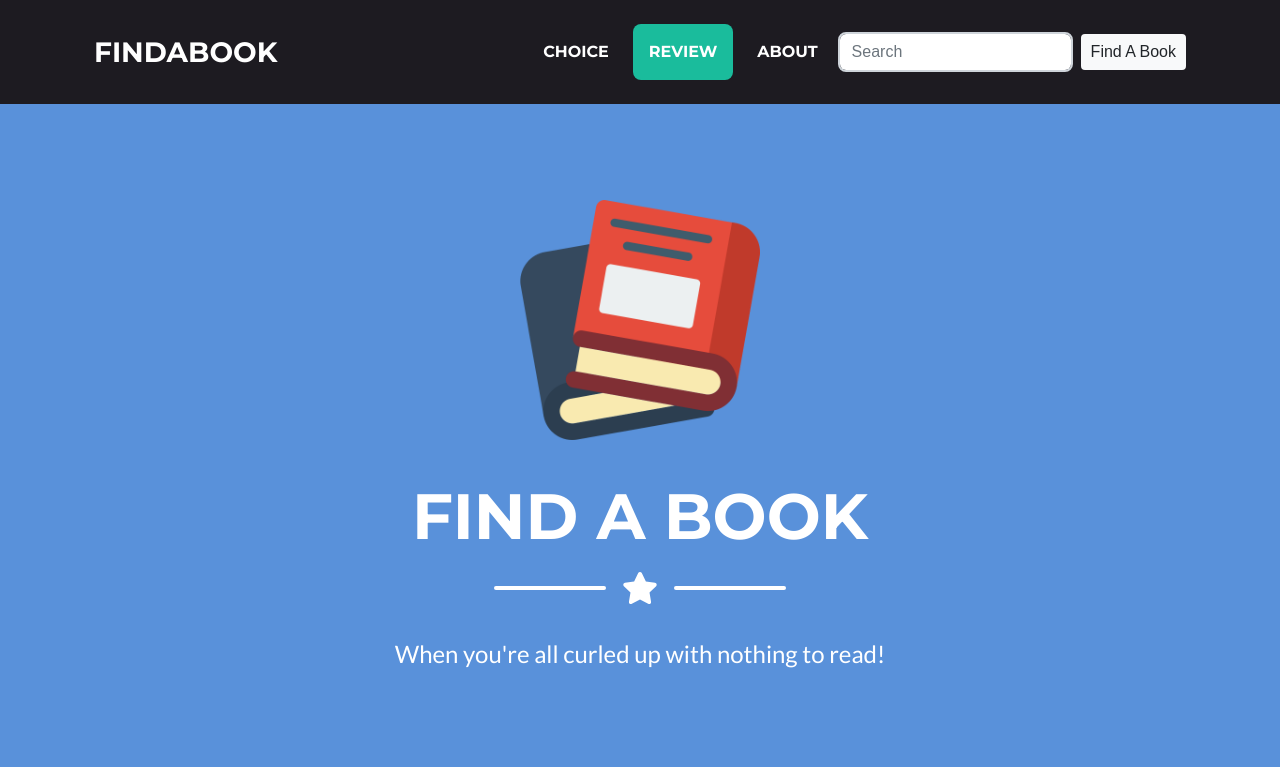
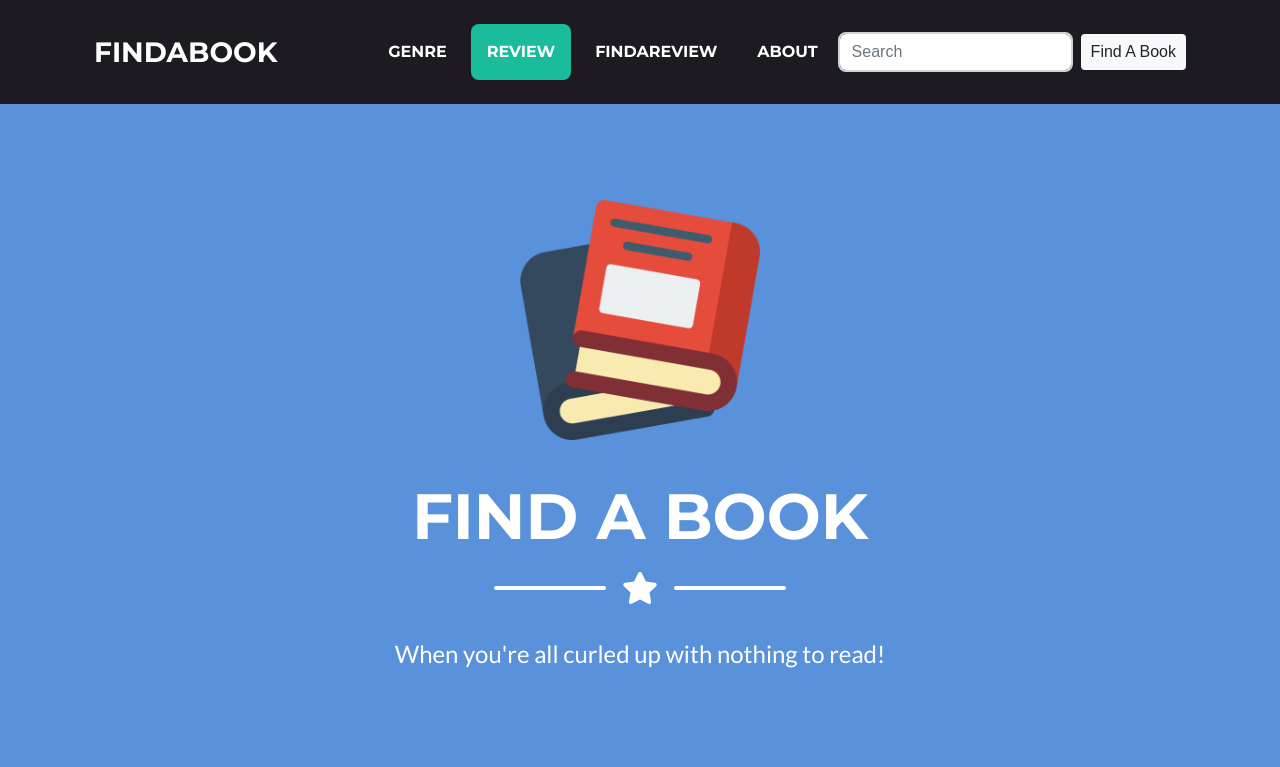
Before and after one commit to wizardofcmd/Find-A-Book, a PHP site: page / in a window 1280 px wide. Shown: the top 767 px of the page. Run offline with PHP 8.4, Linux system fonts and the light colour scheme; some libraries are stand-ins or nearby versions.

Commit message:
Update index.php

```diff
--- a/index.php
+++ b/index.php
@@ -43,9 +43,12 @@
             </button>
             <div class="collapse navbar-collapse" id="navbarResponsive">
                <ul class="navbar-nav ml-auto">
-                  <li class="nav-item mx-0 mx-lg-1"><a class="nav-link py-3 px-0 px-lg-3 rounded js-scroll-trigger" href="#books">Choice</a></li>
+                  <li class="nav-item mx-0 mx-lg-1"><a class="nav-link py-3 px-0 px-lg-3 rounded js-scroll-trigger" href="#books">Genre</a></li>
                   <li class="nav-item mx-0 mx-lg-1"><a class="nav-link py-3 px-0 px-lg-3 rounded js-scroll-trigger" href="#review">Review</a></li>
+                  <li class="nav-item mx-0 mx-lg-1"><a class="nav-link py-3 px-0 px-lg-3 rounded js-scroll-trigger" a href="/webpages/About.html">FindAReview</a></li>
                   <li class="nav-item mx-0 mx-lg-1"><a class="nav-link py-3 px-0 px-lg-3 rounded js-scroll-trigger" a href="/webpages/About.html">About</a></li>
+
+
                   <div class="ui-widget nav navbar-nav" id="search-wrapper">
                      <div class="input-group ">
                     <form class="form-inline mr-auto">
```
